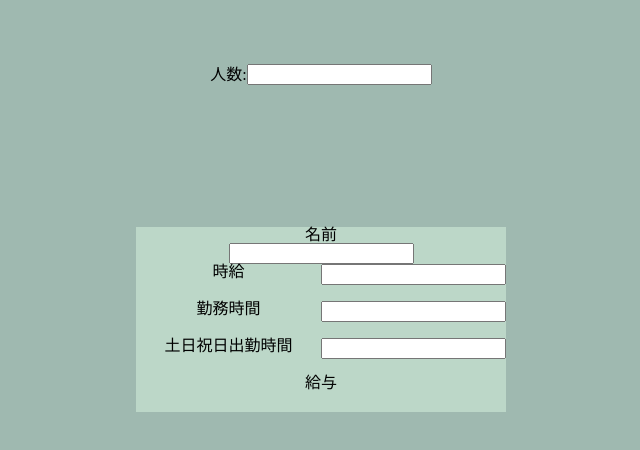
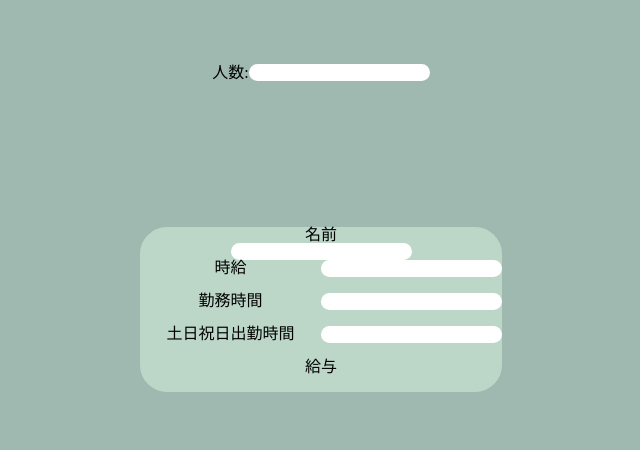
Before and after one commit to daiki99s/Calculate-wages, a website: page main.html in a window 1280 px wide. Shown: the whole page, without its empty margins (319-959 px from the left). Drawn offline with Linux system fonts and the light colour scheme.

Commit message:
アプリのベースほぼ完了（？）レイアウトはフレームワークを導入するかも

```diff
--- a/main.css
+++ b/main.css
@@ -132,7 +132,10 @@ body {
     height: 100%;
     background-color: rgb(159, 185, 176);
 }
-
+input {
+    border: none;
+    border-radius: 30px;
+}
 .layer_1 {
     width: 100%;
     height: 100%;
@@ -157,6 +160,7 @@ body {
 
 .calculate_sheets {
     border: 3px solid rgb(159, 185, 176); /* 少し濃い緑がかった色 */
+    border-radius: 30px;
     display: inline-grid;
     background-color: #bcd7c8; /* 落ち着いたグリーン背景 */
 }
```
